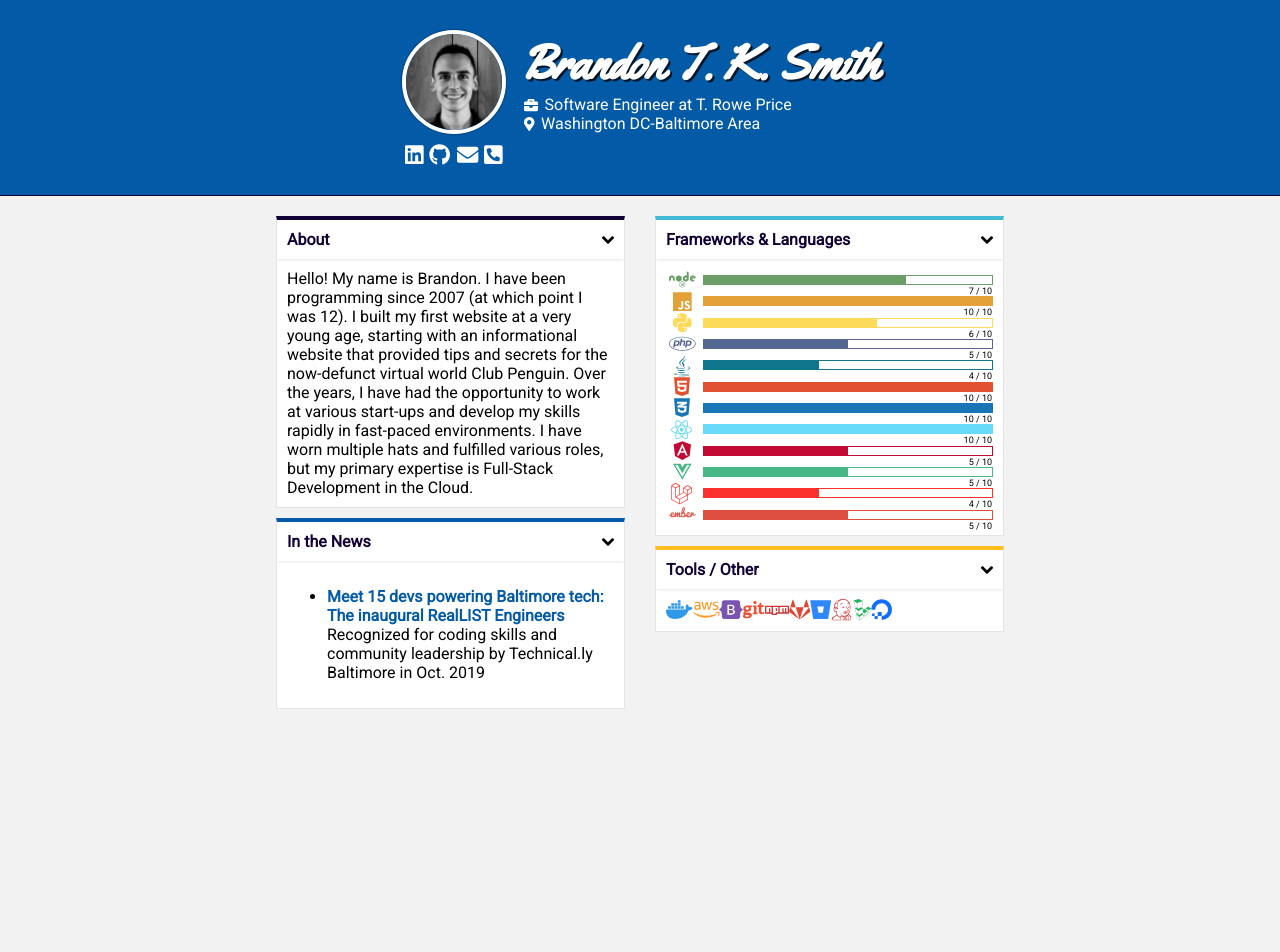
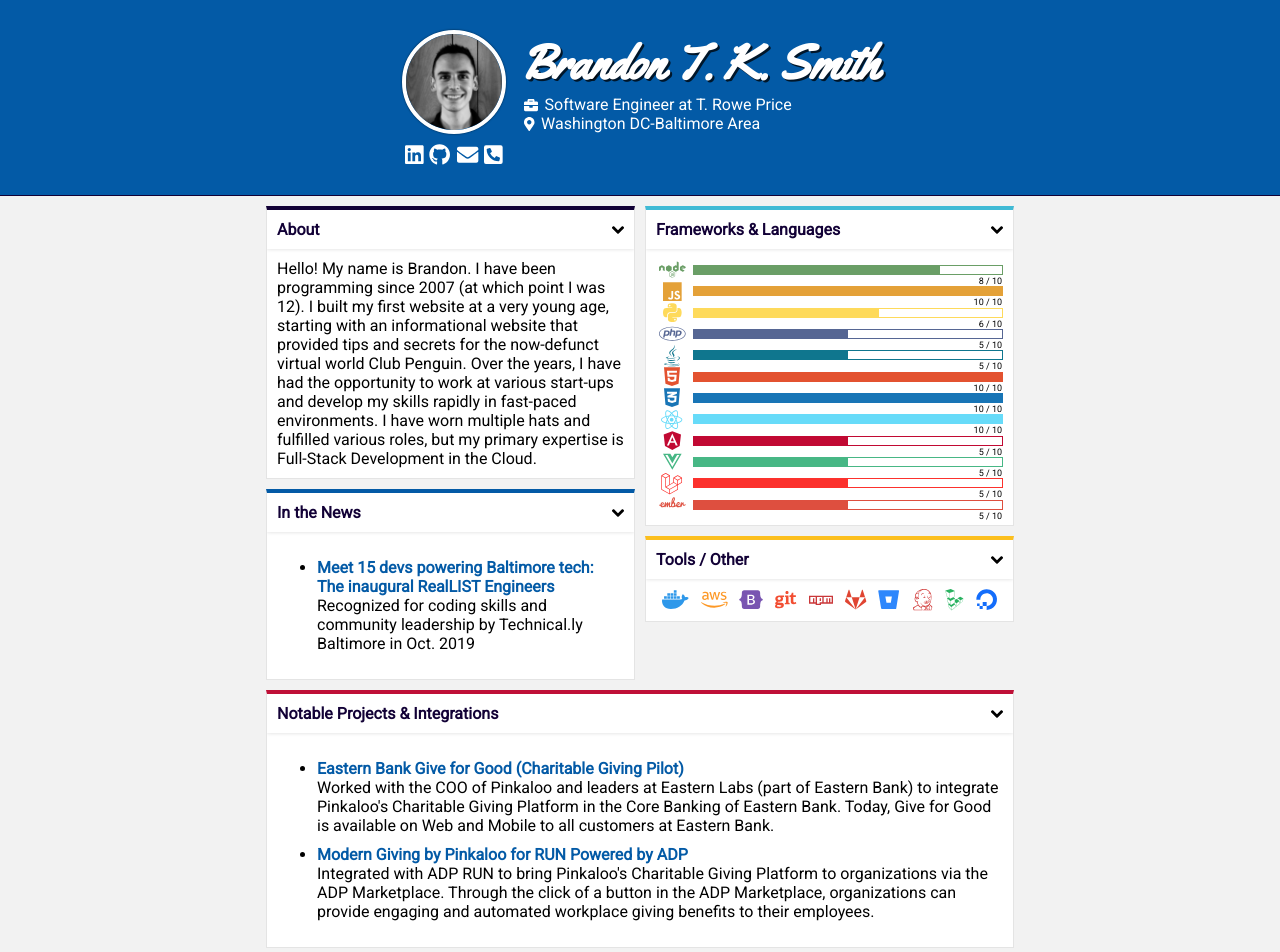
Before and after one commit to brandontksmith/brandontksmith.com, a React (Create React App) app: page / in a window 1280 px wide. Shown: the top 952 px of the page. Before the commit the page ends 800 px from the top, so only its background shows below. Built offline with nearby package versions, Linux system fonts and the light colour scheme.

Commit message:
Add Notable Projects & Integrations, Styling Adjustments

```diff
--- a/src/App.js
+++ b/src/App.js
@@ -10,6 +10,12 @@
 import SkillBar from './components/SkillBar';
 
 function App() {
+  let bodyStyle = {
+    'display': 'flex',
+    'flex-direction': 'row',
+    'justify-content': 'space-around'
+  };
+
   return (
     <div className="App">
       <div className="header">
@@ -47,21 +53,21 @@
 
           <Grid.Column>
             <ExpandableCard title="Frameworks & Languages" color="secondary">
-              <SkillBar icon={ faNode } weight={ 7 } color="#6a9e66" />
+              <SkillBar icon={ faNode } weight={ 8 } color="#6a9e66" />
               <SkillBar icon={ faJs } weight={ 10 } color="#e4a138" />
               <SkillBar icon={ faPython } weight={ 6 } color="#feda5b" />
               <SkillBar icon={ faPhp } weight={ 5 } color="#566693" />
-              <SkillBar icon={ faJava } weight={ 4 } color="#0f768e" />
+              <SkillBar icon={ faJava } weight={ 5 } color="#0f768e" />
               <SkillBar icon={ faHtml5 } weight={ 10 } color="#e35230" />
               <SkillBar icon={ faCss3Alt } weight={ 10 } color="#1875B6" />
               <SkillBar icon={ faReact } weight={ 10 } color="#67dbf9" />
               <SkillBar icon={ faAngular } weight={ 5 } color="#c10933" />
               <SkillBar icon={ faVuejs } weight={ 5 } color="#47b785" />
-              <SkillBar icon={ faLaravel } weight={ 4 } color="#FC312D" />
+              <SkillBar icon={ faLaravel } weight={ 5 } color="#FC312D" />
               <SkillBar icon={ faEmber } weight={ 5 } color="#de4f3f" />
             </ExpandableCard>
 
-            <ExpandableCard title="Tools / Other" color="warning">
+            <ExpandableCard title="Tools / Other" color="warning" bodyStyle={ bodyStyle }>
               <FontAwesomeIcon icon={ faDocker } color="#2e98ea" size="lg" />
               <FontAwesomeIcon icon={ faAws } color="#fd9927" size="lg" />
               <FontAwesomeIcon icon={ faBootstrap } color="#7955b1" size="lg" />
@@ -75,6 +81,24 @@
             </ExpandableCard>
           </Grid.Column>
         </Grid.Row>
+
+        <Grid.Row>
+          <Grid.Column>
+            <ExpandableCard title="Notable Projects & Integrations" color="danger">
+              <ul>
+                <li>
+                  <a href="https://technical.ly/baltimore/2019/07/19/masschallenge-fintech-accelerator-pinkaloo-launches-charitable-giving-pilot-eastern-bank/">Eastern Bank Give for Good (Charitable Giving Pilot)</a><br />
+                  <span>Worked with the COO of Pinkaloo and leaders at Eastern Labs (part of Eastern Bank) to integrate Pinkaloo's Charitable Giving Platform in the Core Banking of Eastern Bank. Today, Give for Good is available on Web and Mobile to all customers at Eastern Bank.</span>
+                </li>
+
+                <li>
+                  <a href="https://apps.adp.com/en-US/apps/245151/modern-giving-by-pinkaloo-for-run-powered-by-adp/overview">Modern Giving by Pinkaloo for RUN Powered by ADP</a><br />
+                  <span>Integrated with ADP RUN to bring Pinkaloo's Charitable Giving Platform to organizations via the ADP Marketplace. Through the click of a button in the ADP Marketplace, organizations can provide engaging and automated workplace giving benefits to their employees.</span>
+                </li>
+              </ul>
+            </ExpandableCard>
+          </Grid.Column>
+        </Grid.Row>
       </div>
     </div>
   );
--- a/src/components/ExpandableCard.css
+++ b/src/components/ExpandableCard.css
@@ -4,7 +4,11 @@
   border-left: 1px solid rgba(0, 0, 0, 0.10);
   border-right: 1px solid rgba(0, 0, 0, 0.10);
   border-bottom: 1px solid rgba(0, 0, 0, 0.10);
-  margin: 10px;
+  margin-bottom: 10px;
+}
+
+.expandable-card:last-of-type {
+  margin-bottom: 0;
 }
 
 .expandable-card, .expandable-card.default {
@@ -21,6 +25,10 @@
 
 .expandable-card.warning {
   border-top: 4px solid #fcbf1e;
+}
+
+.expandable-card.danger {
+  border-top: 4px solid #BF1037;
 }
 
 .expandable-card .header {
@@ -104,3 +112,11 @@
   overflow: hidden;
   transition: all 500ms;
 }
+
+.expandable-card .body ul li {
+  margin-bottom: 10px;
+}
+
+.expandable-card .body ul li:last-of-type {
+  margin-bottom: 0;
+}
--- a/src/components/ExpandableCard.js
+++ b/src/components/ExpandableCard.js
@@ -6,7 +6,7 @@
 
 const classnames = require('classnames');
 
-const ExpandableCard = ({ title, color, children }) => {
+const ExpandableCard = ({ title, color, children, bodyStyle = {} }) => {
   const [expanded, setExpanded] = useState(false);
   const [isExpanding, setIsExpanding] = useState(false);
 
@@ -23,7 +23,8 @@
     default: color !== 'primary' && color !== 'secondary',
     primary: color === 'primary',
     secondary: color === 'secondary',
-    warning: color === 'warning'
+    warning: color === 'warning',
+    danger: color === 'danger'
   });
 
   const bodyClassNames = classnames('body', {
@@ -45,7 +46,7 @@
         <img className={ expandClassNames } src={ ChevronRight } width="12" height="12" />
       </div>
 
-      <div className={ bodyClassNames }>{ children }</div>
+      <div className={ bodyClassNames } style={ bodyStyle }>{ children }</div>
     </div>
   )
 }
--- a/src/components/Grid.css
+++ b/src/components/Grid.css
@@ -1,6 +1,10 @@
 .row {
   display: flex;
   flex-direction: row;
+  padding: 10px 10px 0 10px;
+}
+
+.row:last-of-type {
   padding: 10px;
 }
 
```
